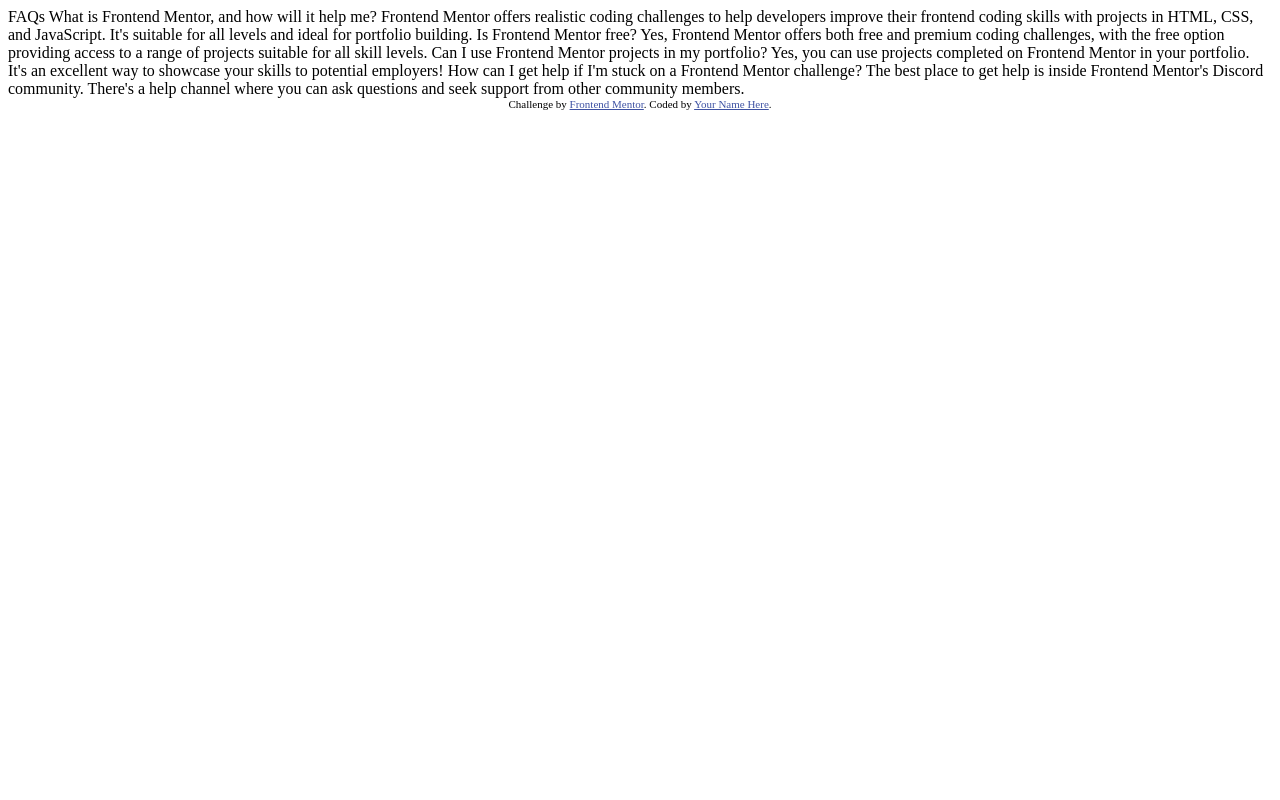
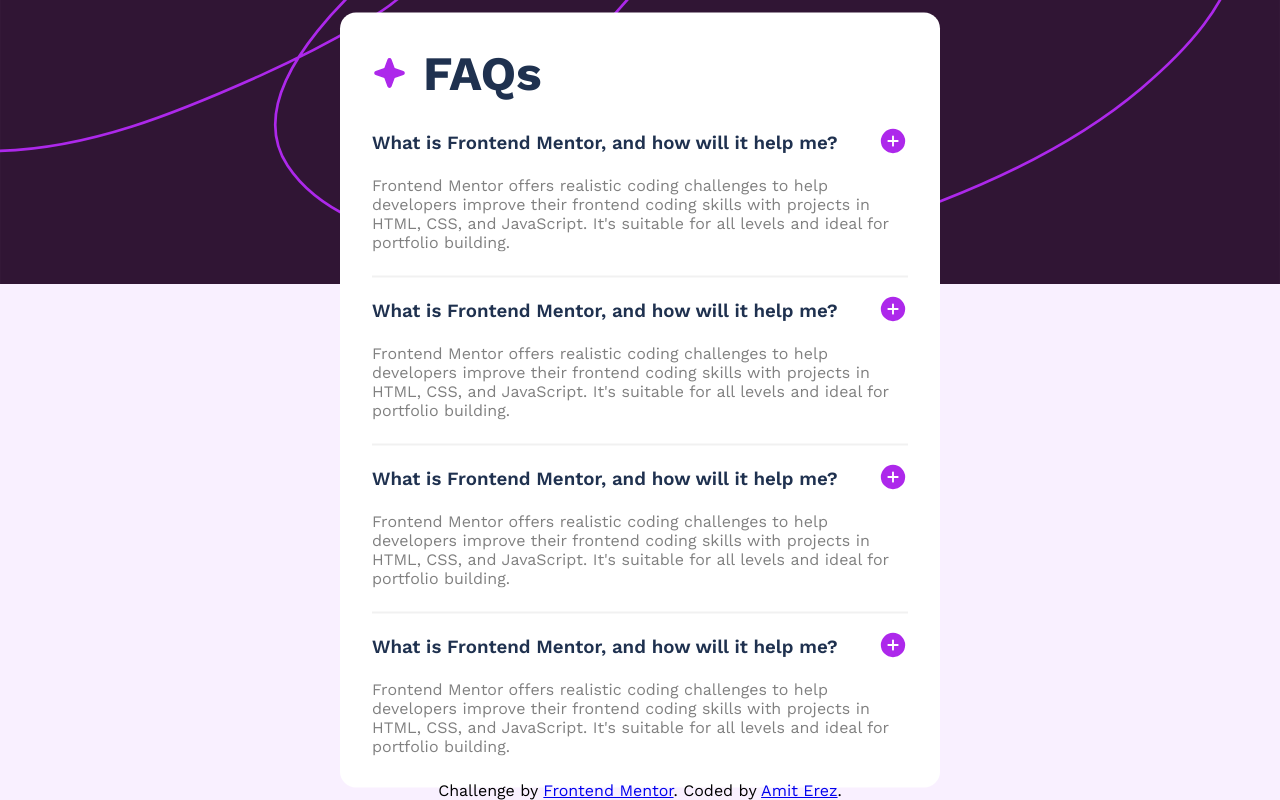
Before and after one commit to Amit-Erez/FAQ, a plain HTML site: page index.html in a window 1280 px wide. Drawn offline with nearby package versions, Linux system fonts and the light colour scheme.

Commit message:
basic design no js

```diff
--- a/index.html
+++ b/index.html
@@ -1,48 +1,113 @@
 <!DOCTYPE html>
 <html lang="en">
   <head>
-  <meta charset="UTF-8">
-  <meta name="viewport" content="width=device-width, initial-scale=1.0"> <!-- displays site properly based on user's device -->
-
-  <link rel="icon" type="image/png" sizes="32x32" href="./assets/images/favicon-32x32.png">
-
+    <meta charset="UTF-8" />
+    <meta name="viewport" content="width=device-width, initial-scale=1.0" />
+    <!-- displays site properly based on user's device -->
+    <link
+      rel="icon"
+      type="image/png"
+      sizes="32x32"
+      href="./assets/images/favicon-32x32.png"
+    />
     <title>Frontend Mentor | FAQ accordion</title>
-
-  <!-- Feel free to remove these styles or customise in your own stylesheet 👍 -->
-  <style>
-    .attribution { font-size: 11px; text-align: center; }
-    .attribution a { color: hsl(228, 45%, 44%); }
-  </style>
+    <link rel="stylesheet" href="style.css" />
+    <script src="index.js" defer></script>
   </head>
   <body>
-
-  FAQs
-
-  What is Frontend Mentor, and how will it help me?
-
-  Frontend Mentor offers realistic coding challenges to help developers improve their
-  frontend coding skills with projects in HTML, CSS, and JavaScript. It's suitable for
-  all levels and ideal for portfolio building.
-
-  Is Frontend Mentor free?
-
-  Yes, Frontend Mentor offers both free and premium coding challenges, with the free
-  option providing access to a range of projects suitable for all skill levels.
-
-  Can I use Frontend Mentor projects in my portfolio?
-
-  Yes, you can use projects completed on Frontend Mentor in your portfolio. It's an excellent
-  way to showcase your skills to potential employers!
-
-  How can I get help if I'm stuck on a Frontend Mentor challenge?
-
-  The best place to get help is inside Frontend Mentor's Discord community. There's a help
-  channel where you can ask questions and seek support from other community members.
-
-
+    <section>
+      <div class="container">
+        <div class="header">
+          <img
+            class="header__img"
+            src="./assets/images/background-pattern-desktop.svg"
+            alt=""
+          />
+        </div>
+        <div class="faq__box">
+          <div class="faq__title">
+            <div class="star__wrapper">
+              <img class="star__img" src="./assets/images/icon-star.svg" alt="" />
+            </div>
+            <h1>FAQs</h1>
+          </div>
+          <div class="questions">
+            <div class="question">
+              <div class="question__top">
+                <h3 class="ques__para">What is Frontend Mentor, and how will it help me?</h3>
+                <button class="btn">
+                  <img src="./assets/images/icon-plus.svg" alt="">
+                </button>
+              </div>
+              <div class="answer">
+                <p class="answer__para">
+                  Frontend Mentor offers realistic coding challenges to help
+                  developers improve their frontend coding skills with projects in
+                  HTML, CSS, and JavaScript. It's suitable for all levels and
+                  ideal for portfolio building.
+                </p>
+              </div>
+              <div class="divider"></div>
+            </div>
+            <div class="question">
+              <div class="question__top">
+                <h3 class="ques__para">What is Frontend Mentor, and how will it help me?</h3>
+                <button class="btn">
+                  <img src="./assets/images/icon-plus.svg" alt="">
+                </button>
+              </div>
+              <div class="answer">
+                <p class="answer__para">
+                  Frontend Mentor offers realistic coding challenges to help
+                  developers improve their frontend coding skills with projects in
+                  HTML, CSS, and JavaScript. It's suitable for all levels and
+                  ideal for portfolio building.
+                </p>
+              </div>
+              <div class="divider"></div>
+            </div>
+            <div class="question">
+              <div class="question__top">
+                <h3 class="ques__para">What is Frontend Mentor, and how will it help me?</h3>
+                <button class="btn">
+                  <img src="./assets/images/icon-plus.svg" alt="">
+                </button>
+              </div>
+              <div class="answer">
+                <p class="answer__para">
+                  Frontend Mentor offers realistic coding challenges to help
+                  developers improve their frontend coding skills with projects in
+                  HTML, CSS, and JavaScript. It's suitable for all levels and
+                  ideal for portfolio building.
+                </p>
+              </div>
+              <div class="divider"></div>
+            </div>
+            <div class="question">
+              <div class="question__top">
+                <h3 class="ques__para">What is Frontend Mentor, and how will it help me?</h3>
+                <button class="btn">
+                  <img src="./assets/images/icon-plus.svg" alt="">
+                </button>
+              </div>
+              <div class="answer">
+                <p class="answer__para">
+                  Frontend Mentor offers realistic coding challenges to help
+                  developers improve their frontend coding skills with projects in
+                  HTML, CSS, and JavaScript. It's suitable for all levels and
+                  ideal for portfolio building.
+                </p>
+              </div>
+            </div>
+          </div>
+        </div>
         <div class="attribution">
-    Challenge by <a href="https://www.frontendmentor.io?ref=challenge" target="_blank">Frontend Mentor</a>.
-    Coded by <a href="#">Your Name Here</a>.
+          Challenge by
+          <a href="https://www.frontendmentor.io?ref=challenge" target="_blank"
+            >Frontend Mentor</a
+          >. Coded by <a href="#">Amit Erez</a>.
         </div>
+      </div>
+    </section>
   </body>
 </html>
--- /dev/null
+++ b/style.css
@@ -0,0 +1,90 @@
+@import url('https://fonts.googleapis.com/css2?family=Outfit:wght@100..900&family=Poppins:ital,wght@0,100;0,200;0,300;0,400;0,500;0,600;0,700;0,800;0,900;1,100;1,200;1,300;1,400;1,500;1,600;1,700;1,800;1,900&family=Work+Sans:ital,wght@0,100..900;1,100..900&display=swap');
+
+* {
+    box-sizing: border-box;
+    margin: 0;
+    padding: 0;
+    font-family: "Work Sans", sans-serif;
+    overflow: hidden;
+}
+
+.btn {
+    background: none;
+    border: none;
+    cursor: pointer;
+    padding: 0;
+}
+
+.container {
+    position: relative;
+    height: 100vh;
+    background-color: hsl(275, 100%, 97%);
+}
+
+.header__img {
+    width: 100%;
+}
+
+.attribution {
+    position: absolute;
+    bottom: 0;
+    left: 50%;
+    transform: translateX(-50%);
+}
+
+.faq__box {
+    background-color: #FFFFFF;
+    position: absolute;
+    width: 600px;
+    top: 50%;
+    left: 50%;
+    transform: translate(-50%, -50%);
+    padding: 32px;
+    border-radius: 16px;
+}
+
+.star__wrapper {
+    display: flex;
+    align-items: center;
+    margin-right: 16px;
+}
+
+.star__img {
+    width: 35px;
+}
+
+.faq__title {
+    display: flex;
+    color: #1F314F;
+    margin-bottom: 24px;
+    align-items: center;
+}
+
+.faq__title h1 {
+    font-size: 48px;
+    font-weight: 700;
+}
+
+.question__top {
+    display: flex;
+    align-items: center;
+    justify-content: space-between;
+}
+
+.ques__para {
+    color: #1F314F;
+    font-weight: 600;
+}
+
+.answer__para {
+    font-size: 16px;
+    font-weight: 400;
+    color: grey;
+    padding-top: 16px;
+}
+
+.divider {
+    height: 2px;
+    background-color: rgba(211, 211, 211, 0.329);
+    margin: 24px 0px 16px 0px;
+}
```
Also changed, not shown: index.js (added). Lines whose indentation alone changed are shown as unchanged.
